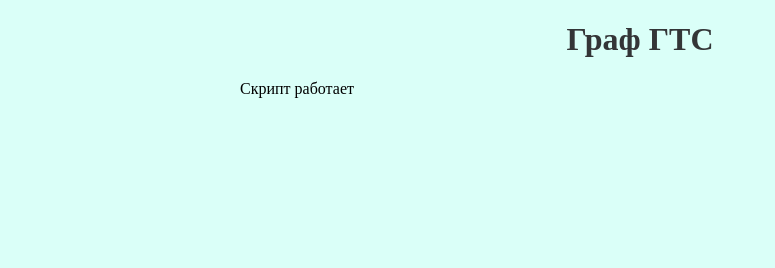
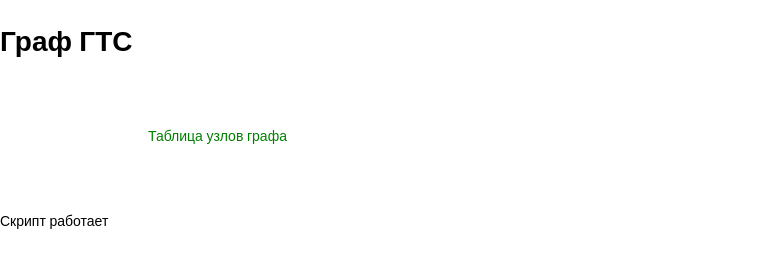
Before and after one commit to stureiko/Graph, a plain HTML site: page index.html in a window 1280 px wide. Shown: the whole page, without its empty margins (0-775 px from the left). Drawn offline with nearby package versions, Linux system fonts and the light colour scheme; no server answers.

Commit message:
Таблица узлов убрана в сворачивающийся блок

```diff
--- a/css/index.css
+++ b/css/index.css
@@ -1,15 +1,90 @@
+@charset "UTF-8";
+@import url(https://fonts.googleapis.com/css?family=Open+Sans:400,300&subset=latin,cyrillic);
+*, ::after, ::before {
+    box-sizing: border-box;
+}
+html, body {
+    height: 100%;
+    margin:0;
+    padding:0;
+}
 body {
-    background: #dafff8;
-    width: 800px;
-    margin: auto;
+    font-family: 'Open Sans', sans-serif;
+    font-size: 14px;
+    font-weight: 400;
+    line-height: 1.5;
 }
-h1 {
-    color: #333537;
+/* demo контейнер */
+.demo {
+    max-width: 1024px;
+    padding: 0 20px;
+    margin: 5% 10%;
+}
+/* скрываем чекбоксы и блоки с содержанием */
+.hide,
+.hide + label ~ div {
+    display: none;
+}
+/* вид текста label */
+.hide + label {
+    margin: 0;
+    padding: 0;
+    color: green;
+    cursor: pointer;
+    display: inline-block;
+}
+/* вид текста label при активном переключателе */
+.hide:checked + label {
+    color: red;
+    border-bottom: 0;
+}
+/* когда чекбокс активен показываем блоки с содержанием  */
+.hide:checked + label + div {
+    display: block;
+    /*background: #efefef;*/
+    -moz-box-shadow: inset 3px 3px 10px #7d8e8f;
+    -webkit-box-shadow: inset 3px 3px 10px #7d8e8f;
+    box-shadow: inset 3px 3px 10px #7d8e8f;
+    margin-left: 20px;
+    padding: 10px;
+    /* чуточку анимации при появлении */
+    -webkit-animation:fade ease-in 1s;
+    -moz-animation:fade ease-in 1s;
+    animation:fade ease-in 1s;
+}
+/* анимация при появлении скрытых блоков */
+@-moz-keyframes fade {
+    from { opacity: 0; }
+    to { opacity: 1 }
+}
+@-webkit-keyframes fade {
+    from { opacity: 0; }
+    to { opacity: 1 }
+}
+@keyframes fade {
+    from { opacity: 0; }
+    to { opacity: 1 }
+}
+.hide + label:before {
+    background-color: #1e90ff;
+    color: #fff;
+    /*content: "\002B"; Значек (+) при закрытом блоке*/
+    display: block;
+    float: left;
+    font-size: 14px;
+    font-weight: bold;
+    height: 16px;
+    line-height: 16px;
+    /*margin: 3px 5px;*/
     text-align: center;
+    width: 16px;
+    -webkit-border-radius: 50%;
+    -moz-border-radius: 50%;
+    border-radius: 50%;
 }
-p{
-    color: gray;
-    padding: 20px;
+/*Значек (-) - при раскрытом блоке*/
+.hide:checked + label:before {
+    /*content: "\2212";*/
 }
 
 #test{
--- a/index.html
+++ b/index.html
@@ -23,6 +23,14 @@
 <!--<script src="js/graph.js"></script>-->
 <script type="module" src="js/main.js"></script>
 
+<div class="demo">
+    <input type="checkbox" id="hd-1" class="hide"/>
+    <label for="hd-1" >Таблица узлов графа</label>
+    <div class="node_table">
+        <!--Таблица узлов, создается вызовом функции main.js -> lifeExpectancy();-->
+    </div>
+
+</div>
 
 </body>
 </html>
--- a/js/main.js
+++ b/js/main.js
@@ -1,12 +1,10 @@
 import testScript from "./scriptTest.js";
 import addGraph from "./graph.js";
-// import createTable from "./tableFactory.js";
 import lifeExpectancy from "./lifeExpectancy.js";
 
 function main(){
     testScript();
     // addGraph();
-    // createTable();
     lifeExpectancy();
 }
 
--- a/js/tableFactory.js
+++ b/js/tableFactory.js
@@ -8,12 +8,53 @@ export default function createTable(){
     addColumn();
 };
 
+// export function tableFactory(_rows) {
+//     const rows = Array.from(_rows);
+//     const header = rows.shift(); // Первая строка заголовок
+//     const data = rows; // все остальные - данные
+//
+//     const table = d3.select('body') // Создание таблицы
+//         .append('table')
+//         .attr('class', 'table');
+//
+//
+//     const tableHeader = table.append('thead') //Добавляем заголовок
+//         .append('tr');
+//
+//     const tableBody = table.append('tbody'); // Добавляем тело таблицы
+//
+//     // Обходим в цикле
+//     // Каждый элемент 'header' - строка
+//     header.forEach(value => {
+//         tableHeader.append('th')
+//             .text(value);
+//     });
+//
+//     // каждый элемент data - массив
+//     data.forEach(row => {
+//         const tableRow = tableBody.append('tr');
+//
+//         // каждый элемент row - строка
+//         row.forEach(value => {
+//             tableRow.append('td')
+//                 .text(value);
+//         });
+//     });
+//
+//
+//     return{
+//         table,
+//         header,
+//         data
+//     };
+// }
+
 export function tableFactory(_rows) {
     const rows = Array.from(_rows);
     const header = rows.shift(); // Первая строка заголовок
     const data = rows; // все остальные - данные
 
-    const table = d3.select('body') // Создание таблицы
+    const table = d3.select('.node_table') // Создание таблицы
         .append('table')
         .attr('class', 'table');
 
```
